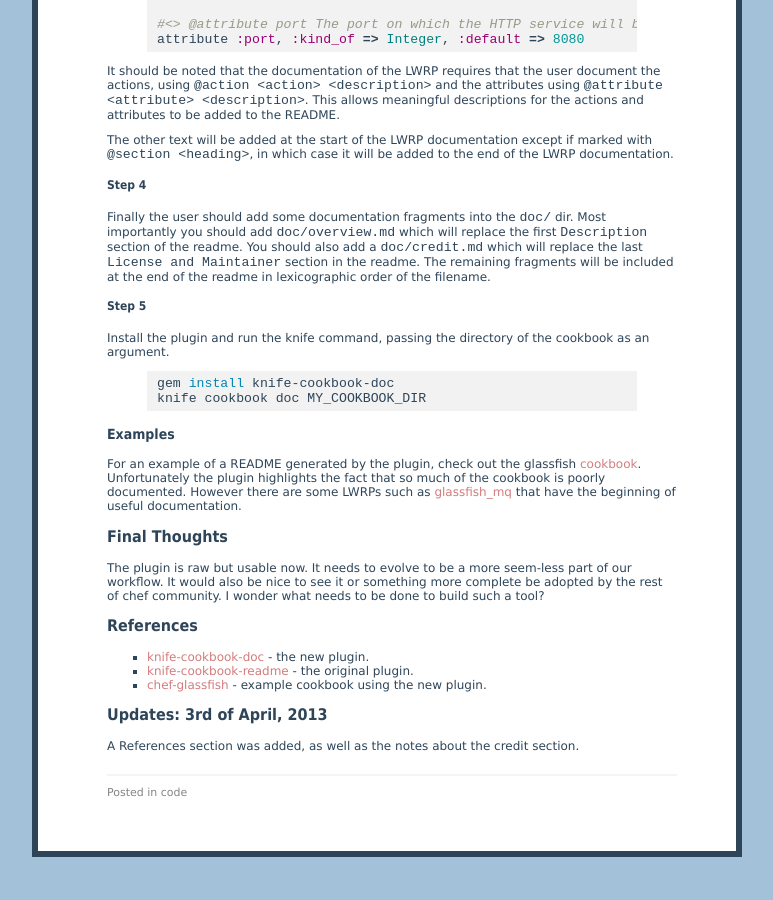
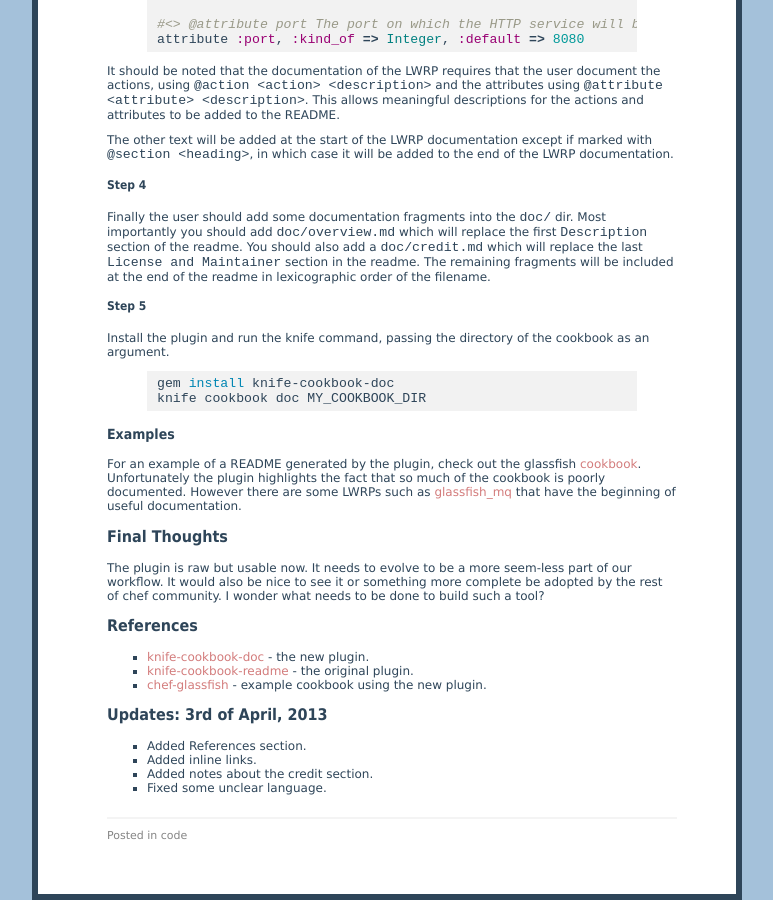
Before and after one commit to realityforge/blog, a Jekyll site: the page built from code/_posts/2013-04-1-documenting-cookbooks.html, in a window 1280 px wide and 900 px high, scrolled down 1255 px. Shown: the whole window, without its empty margins (113-886 px from the left). Built offline with Jekyll 4.4.1, drawn with Linux system fonts in a browser that asks for light colours; Markdown is read by kramdown in place of the engine named in the settings; before the commit the page ends 2112 px from its top, so only the background shows below that.

```diff
--- a/code/_posts/2013-04-1-documenting-cookbooks.html
+++ b/code/_posts/2013-04-1-documenting-cookbooks.html
@@ -170,6 +170,9 @@
 
 <h2>Updates: 3rd of April, 2013 </h2>
 
-<p>
-    A References section was added, as well as the notes about the credit section.
-</p>
+<ul>
+    <li>Added References section.</li>
+    <li>Added inline links.</li>
+    <li>Added notes about the credit section.</li>
+    <li>Fixed some unclear language.</li>
+</ul>
```
